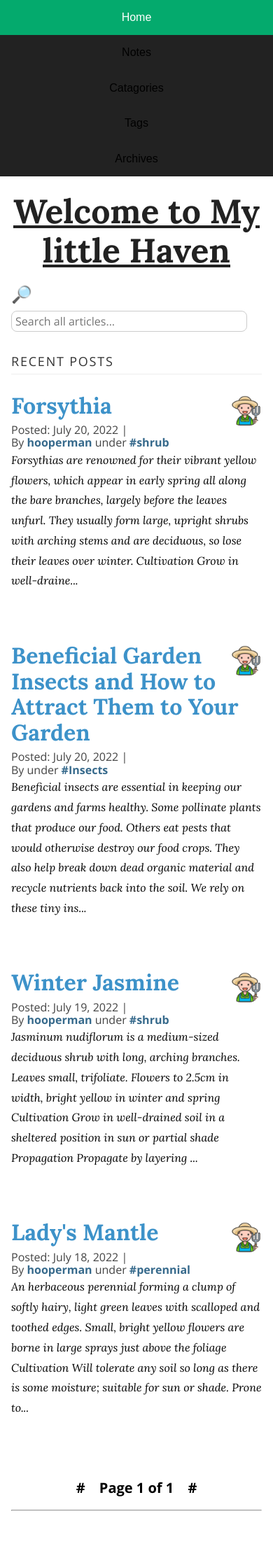
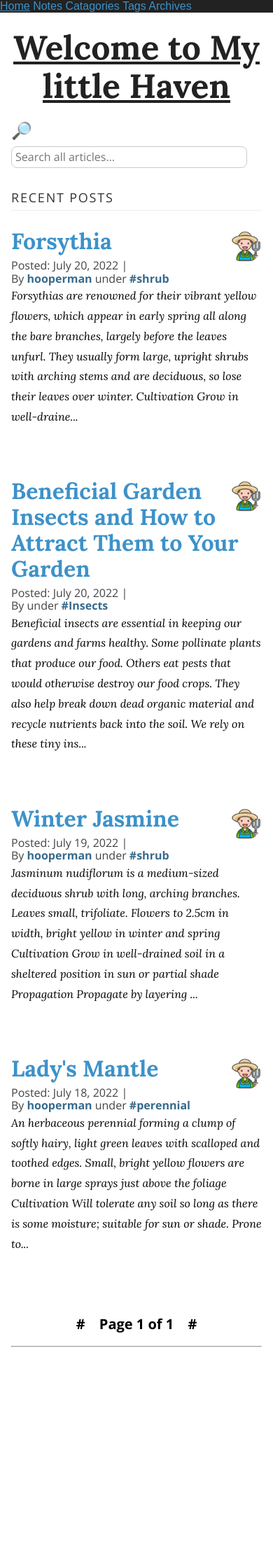
Before and after one commit to hooperman67/hooperman67.github.io, a Jekyll site: the page built from index.html, in a window 390 px wide. Shown: the whole page at 70% size. Built offline with Jekyll 4.4.1, drawn with Linux system fonts in a browser that asks for light colours; nearby versions of some CDN libraries; the list of posts is cut into pages by our own code; after the commit the page ends 2007 px from its top, so only the background shows below that.

Commit message:
Update main.css

```diff
--- a/assets/main.css
+++ b/assets/main.css
@@ -80,55 +80,6 @@ tr:hover {
 th {
   text-align: center;
 }
-
-.sidebar {
-  margin: 0;
-  padding: 0;
-  width: 200px;
-  background-color: #f1f1f1;
-  position: fixed;
-  height: 100%;
-  overflow: auto;
-}
-
-.sidebar a {
-  display: block;
-  color: black;
-  padding: 16px;
-  text-decoration: none;
-}
-
-.sidebar a.active {
-  background-color: #04AA6D;
-  color: white;
-}
-
-.sidebar a:hover:not(.active) {
-  background-color: #555;
-  color: white;
-}
-
-div.content {
-  margin-left: 200px;
-  padding: 1px 16px;
-  height: 1000px;
-}
-
-@media screen and (max-width: 700px) {
-  .sidebar {
-    width: 100%;
-    height: auto;
-    position: relative;
-  }
-  .sidebar a {float: left;}
-  div.content {margin-left: 0;}
-}
-
-@media screen and (max-width: 400px) {
-  .sidebar a {
-    text-align: center;
-    float: none;
-  }
 
 footer {
   text-align: center;
@@ -569,4 +520,3 @@ footer ul {
 .search-icon {
   font-size: 24px;
 }
-}
```
